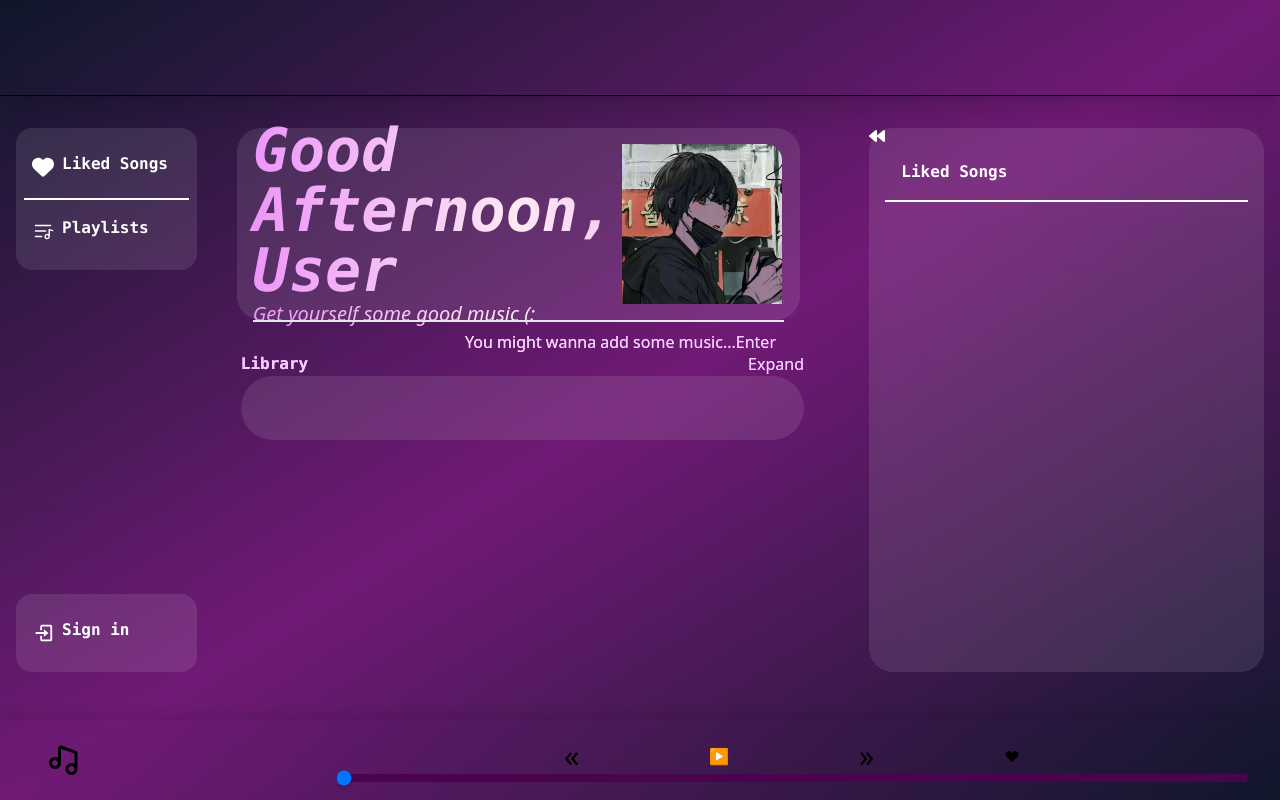
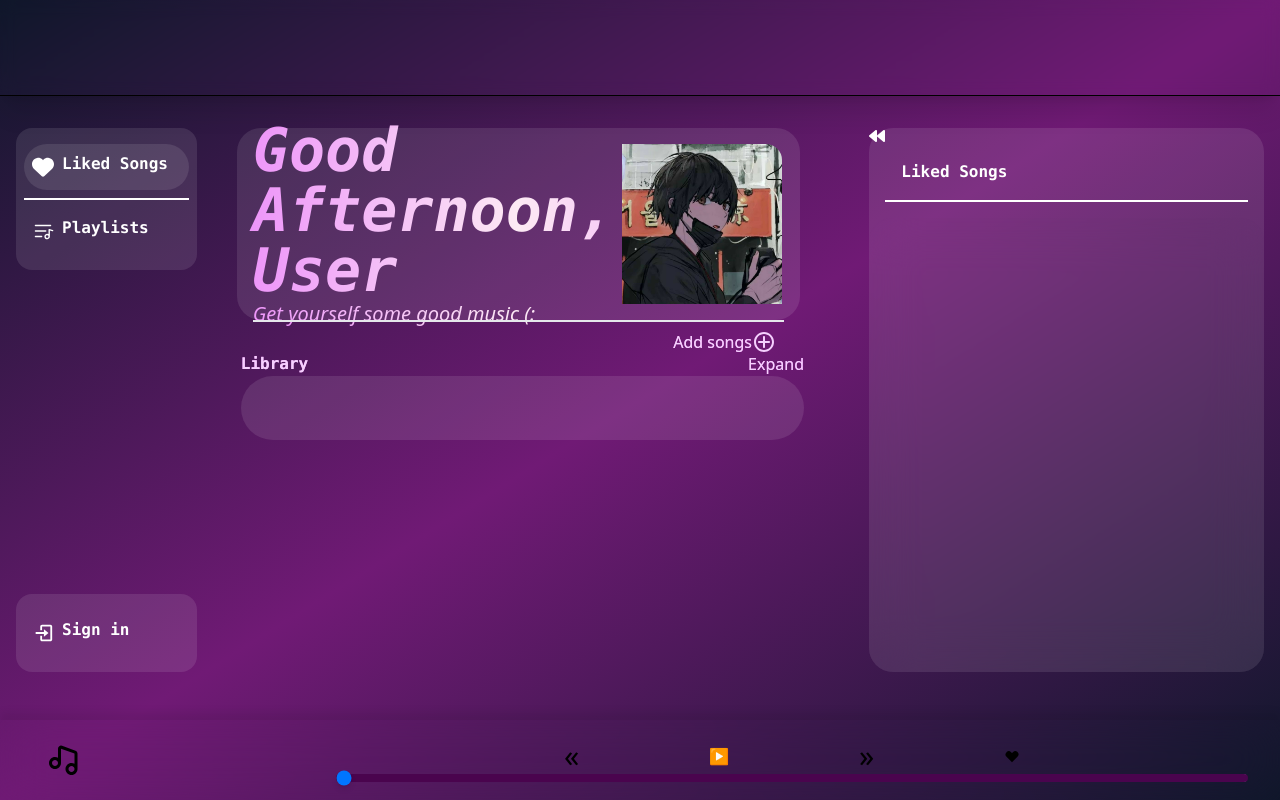
Before and after one commit to thecrusader25225/melody-flow, a React (Create React App) app: page / in a window 1280 px wide. Built offline with nearby package versions, Linux system fonts and the light colour scheme.

Commit message:
fixed add songs button and nav bar buttons

```diff
--- a/src/App.js
+++ b/src/App.js
@@ -9,20 +9,27 @@ import { useState } from "react";
 function App() {
   const [page, setPage] = useState("Liked");
 
+  // console.log("liked: " + seeAll["Liked"]);
   return (
     <>
-      <BrowserRouter>
       <div className="w-screen h-screen">
         <div className="fixed top-0 left-0  border-b border-black h-24 w-full shadow-xl bg-transparent backdrop-blur z-10 overflow-hidden toggle-visibility"></div>
         <div className="fixed flex flex-col justify-between top-0 left-0 h-full w-1/6 min-w-44 toggle-visibility pt-32 pb-32 p-4">
           <span className="flex flex-col justify-center text-white bg-white bg-opacity-10 p-2 font-bold font-mono rounded-2xl">
-              <button className="navButton " onClick={() => setPage("Liked")}>
+            <button
+              className={`navButton ${
+                page === "Liked" ? "bg-white bg-opacity-10" : ""
+              }`}
+              onClick={() => setPage("Liked")}
+            >
               <FaHeart className="text-3xl pr-2" />
               <p>Liked Songs</p>
             </button>
             <div className="bg-white h-0.5 w-full"></div>
             <button
-                className="navButton "
+              className={`navButton ${
+                page === "Playlist" ? "bg-white bg-opacity-10" : ""
+              }`}
               onClick={() => setPage("Playlist")}
             >
               <PiPlaylist className=" text-3xl pr-2" />
@@ -30,7 +37,7 @@ function App() {
             </button>
           </span>
           <span className="flex flex-col justify-center text-white bg-white bg-opacity-10 p-2 font-bold  font-mono rounded-2xl">
-              <button className="navButton ">
+            <button className="navButton">
               <BiLogIn className="text-3xl pr-2" />
               <p>Sign in</p>
             </button>
@@ -38,13 +45,9 @@ function App() {
         </div>
 
         <div className="  w-full h-full ">
-            <Routes>
-              <Route path="/" element={<Home page={page} />} />
-              <Route path="/library" element={<Library />} />
-            </Routes>
+          <Home page={page} />
         </div>
       </div>
-      </BrowserRouter>
     </>
   );
 }
--- a/src/Home.js
+++ b/src/Home.js
@@ -1,7 +1,7 @@
 import { useRef, useState, useEffect } from "react";
 import userLogo from "./userLogo.jpg";
 import Player from "./Player";
-import { CgClose } from "react-icons/cg";
+import { CgAdd, CgClose } from "react-icons/cg";
 import { TiTick } from "react-icons/ti";
 import { FaBackward } from "react-icons/fa";
 
@@ -9,12 +9,7 @@ export default function Home({ page }) {
   const [addedSongs, setAddedSongs] = useState([]);
   const [currentSongIndex, setCurrentSongIndex] = useState(-1); // -1 means no song selected
   const [time, setTime] = useState("");
-  const [seeAll, setSeeAll] = useState({
-    Library: false,
-    Liked: true,
-    Playlist: true,
-    Recent: false,
-  });
+
   const [likedSongs, setLikedSongs] = useState([]);
   const addedSongsRef = useRef(null);
 
@@ -26,6 +21,12 @@ export default function Home({ page }) {
   const [openPlaylist, setOpenPlaylist] = useState(false); //to keep track of whether a playlist is opened or not
   const [playlistIndex, setPlaylistIndex] = useState(null); //to keep track of indexes of playlist
   const [selectSongs, setSelectSongs] = useState(false); //to keep track of which song is selected to add to playlist
+  const [seeAll, setSeeAll] = useState({
+    Library: false,
+    Liked: true,
+    Playlist: true,
+    Recent: false,
+  });
 
   const handleSongAdd = (song) => {
     const file = song.target.files[0];
@@ -132,7 +133,6 @@ export default function Home({ page }) {
   useEffect(() => {
     if (!isWriting) setPlaylistName("");
   }, [isWriting]);
-  console.log(selectSongs);
   return (
     <div className="w-full h-full flex flex-row bg-gradient-to-tl from-slate-900 via-fuchsia-900 to-slate-900 adjustible-padding overflow-y-auto pb-24">
       <div className="w-full h-full flex flex-col custom-text-color px-8 pt-8 z-0">
@@ -152,9 +152,15 @@ export default function Home({ page }) {
               className="adjustible-image-size rounded-tr-2xl m-2"
             />
           </div>
-          <div className="border-t-2 p-2 flex justify-end text-fuchsia-200">
-            <p>You might wanna add some music...</p>
-            <button onClick={handleClick}>Enter</button>
+          <div className="border-t-2  flex justify-end text-fuchsia-200 ">
+            <span
+              onClick={handleClick}
+              className="w-auto hover:bg-white hover:bg-opacity-10 p-2 cursor-pointer flex items-center rounded-full"
+            >
+              <p>Add songs </p>
+              <CgAdd className="text-2xl" />
+            </span>
+
             <input
               type="file"
               ref={addedSongsRef}
--- a/src/index.css
+++ b/src/index.css
@@ -18,12 +18,6 @@
     }
     .shadow-bottom{
         box-shadow: 0 8px 8px 0px rgba(0,0,0,0.07);
-    }
-    .shadow-right{
-        box-shadow: 8px 0px 16px 4px rgba(0, 0, 0, 0.07);
-    }
-    .shadow-left{
-        box-shadow: -8px 0px 16px 4px rgba(0, 0, 0, 0.1);
     }
     .shadow-top{
         box-shadow: 0 -8px 8px 0 rgba(0, 0, 0, 0.07);
@@ -48,10 +42,9 @@
   * {
     scrollbar-width:none; /* Change the width as needed */
     scrollbar-color: #4a044e #701a75; /* Change the thumb and track colors as needed */
+    }
 
-}
 /* Custom styles for the range input */
-
   /* WebKit Browsers */
   input[type="range"]::-webkit-slider-runnable-track {
     @apply w-full h-2 cursor-pointer bg-fuchsia-950 rounded-lg;
```
Lines whose indentation alone changed are shown as unchanged.
